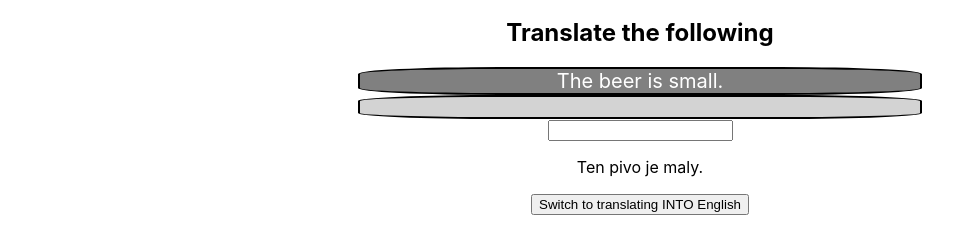
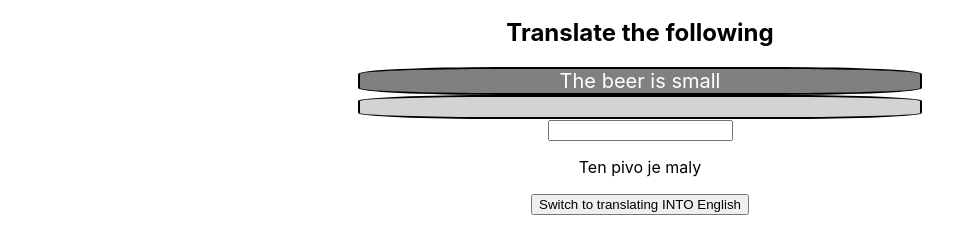
Before and after one commit to tommcandrew/Word-Box, a React (Create React App) app: page / in a window 1280 px wide. Shown: the part 411-638 px from the top of the page, without its empty margins (0-962 px from the left). Built offline with nearby package versions, Linux system fonts and the light colour scheme.

Commit message:
remove full stop from sentence

```diff
--- a/src/Components/TestPage.js
+++ b/src/Components/TestPage.js
@@ -30,9 +30,9 @@ const TestPage = (props) => {
   //currently no use for verb in sentence
   //var verb1 = rndVerb(props.words.verbs, 'present', 2);
   var adj1 = rndAdj(props.words.adjectives, 0); //masculine because gender not currently defined
-  var englishSentence = 'The '+noun1.english +' is '+ adj1.english +'.' ;
+  var englishSentence = 'The '+noun1.english +' is '+ adj1.english;
   //NB: 'the' needs to match gender too
-  var foreignSentence = 'Ten '+noun1.foreign +' je '+ adj1.foreign +'.' ;
+  var foreignSentence = 'Ten '+noun1.foreign +' je '+ adj1.foreign;
 
   if (props.transMode === 'fromEng') {
       var questionSentence = englishSentence;
```
